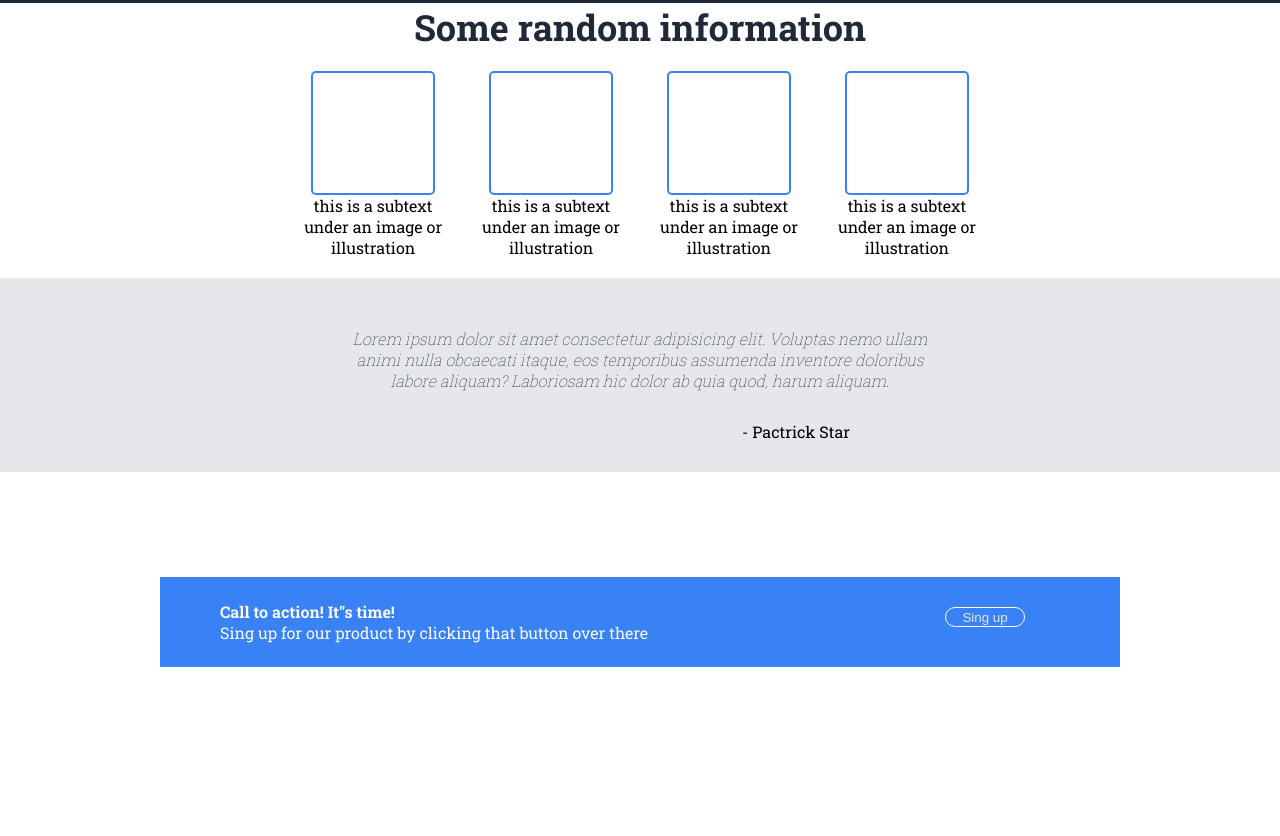
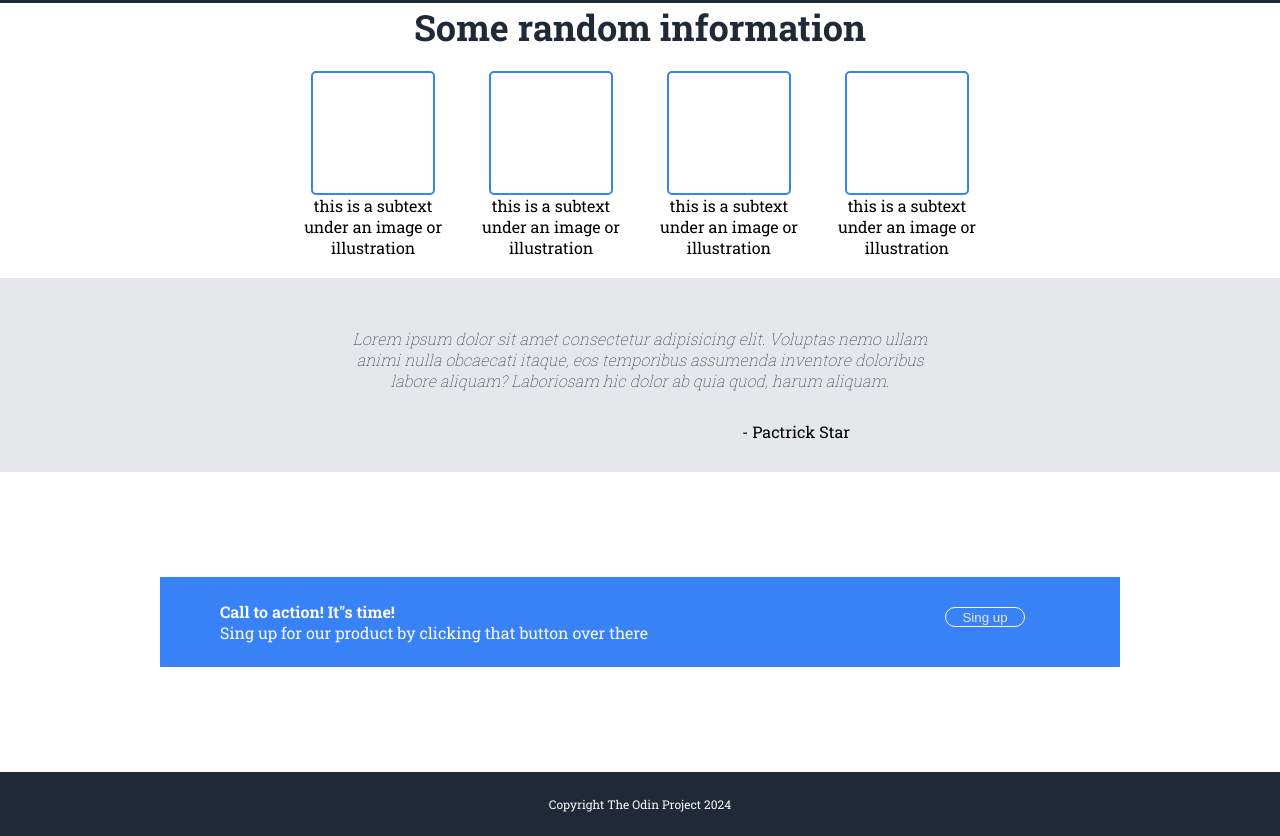
Before and after one commit to Ashimsjpt/landing-pge, a plain HTML site: page index.html in a window 1280 px wide. Shown: the part 741-1577 px from the top of the page. Before the commit the page ends 1513 px from the top, so only its background shows below. Drawn offline with Linux system fonts and the light colour scheme.

Commit message:
landing page done

```diff
--- a/index.html
+++ b/index.html
@@ -67,6 +67,6 @@
                 </div>
             </div>
         </div>
-        <footer class="footer"></footer>
+        <div class="footer">Copyright The Odin Project 2024</div>
     </body>
 </html>
--- a/styles.css
+++ b/styles.css
@@ -174,3 +174,14 @@ text-align: center;
     border:1px white solid;
 
 }
+
+.footer{
+    display: flex;
+    align-items: center;
+    justify-content: center;
+    background-color: #1f2937;
+    color: #f9faf8;
+    font-size: 12px;
+    width: 100%;
+    height: 8vh;
+}
```
